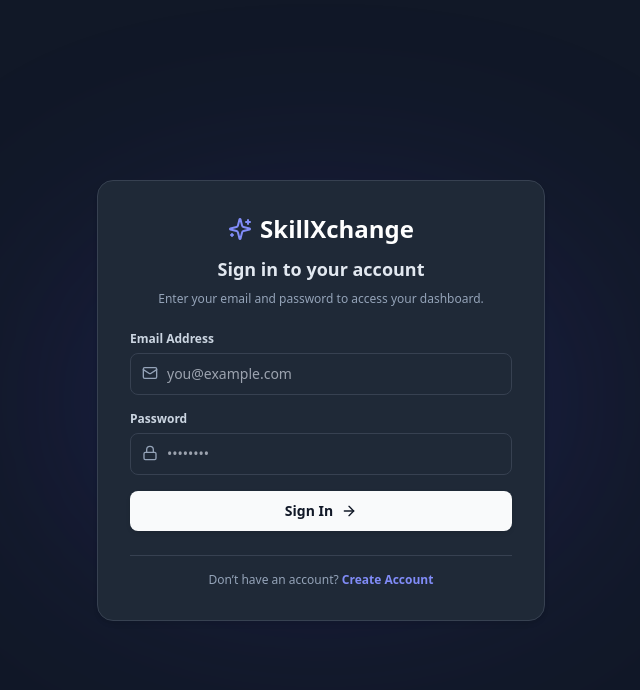
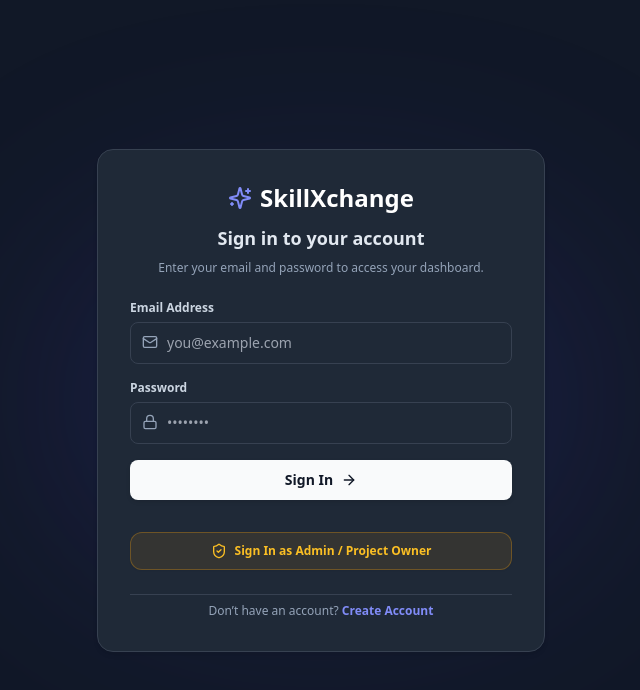
Before and after one commit to Adarshkumar702/skillxchange, a Next.js app in the folder apps/web/: page /login in a window 1280 px wide. Shown: the top 690 px of the page, without its empty margins (319-959 px from the left). Built offline with nearby package versions, Linux system fonts and the light colour scheme.

Commit message:
feat(auth): restore Sign In as Admin button without displaying plain-text credentials on screen

```diff
--- a/apps/web/app/login/page.tsx
+++ b/apps/web/app/login/page.tsx
@@ -5,7 +5,7 @@ import Link from 'next/link';
 import { useRouter } from 'next/navigation';
 import { useAuth } from '../../lib/authContext';
 import { fetchApi } from '../../lib/apiClient';
-import { Sparkles, ArrowRight, Lock, Mail, AlertCircle } from 'lucide-react';
+import { Sparkles, ArrowRight, Lock, Mail, AlertCircle, ShieldCheck } from 'lucide-react';
 
 export default function LoginPage() {
   const router = useRouter();
@@ -15,14 +15,17 @@ export default function LoginPage() {
   const [error, setError] = useState('');
   const [loading, setLoading] = useState(false);
 
-  const handleSubmit = async (e: React.FormEvent) => {
-    e.preventDefault();
+  const handleSubmit = async (e?: React.FormEvent, customEmail?: string, customPassword?: string) => {
+    if (e) e.preventDefault();
     setError('');
     setLoading(true);
 
+    const submitEmail = customEmail || email;
+    const submitPassword = customPassword || password;
+
     const res = await fetchApi('/auth/login', {
       method: 'POST',
-      body: JSON.stringify({ email, password }),
+      body: JSON.stringify({ email: submitEmail, password: submitPassword }),
     });
 
     setLoading(false);
@@ -39,6 +42,10 @@ export default function LoginPage() {
     } else {
       setError(res.message || 'Invalid email or password');
     }
+  };
+
+  const handleAdminLogin = () => {
+    handleSubmit(undefined, 'admin@adarsh.com', '1234');
   };
 
   return (
@@ -62,7 +69,7 @@ export default function LoginPage() {
           </div>
         )}
 
-        <form onSubmit={handleSubmit} className="space-y-4">
+        <form onSubmit={(e) => handleSubmit(e)} className="space-y-4">
           <div>
             <label className="block text-xs font-semibold text-slate-300 mb-1.5">Email Address</label>
             <div className="relative">
@@ -102,7 +109,19 @@ export default function LoginPage() {
           </button>
         </form>
 
-        <div className="pt-4 border-t border-surfaceBorder text-center space-y-2 text-xs">
+        {/* Clean Admin Portal Sign-In Button (Without Displaying Credentials Text) */}
+        <div className="pt-2">
+          <button
+            type="button"
+            onClick={handleAdminLogin}
+            disabled={loading}
+            className="w-full py-2.5 rounded-xl bg-amber-500/10 border border-amber-500/30 text-amber-400 font-extrabold text-xs hover:bg-amber-500 hover:text-slate-900 transition-all flex items-center justify-center gap-2 shadow-sm"
+          >
+            <ShieldCheck className="w-4 h-4" /> Sign In as Admin / Project Owner
+          </button>
+        </div>
+
+        <div className="pt-2 border-t border-surfaceBorder text-center space-y-2 text-xs">
           <p className="text-slate-400">
             Don’t have an account?{' '}
             <Link href="/register" className="text-indigo-400 font-semibold hover:underline">
```
